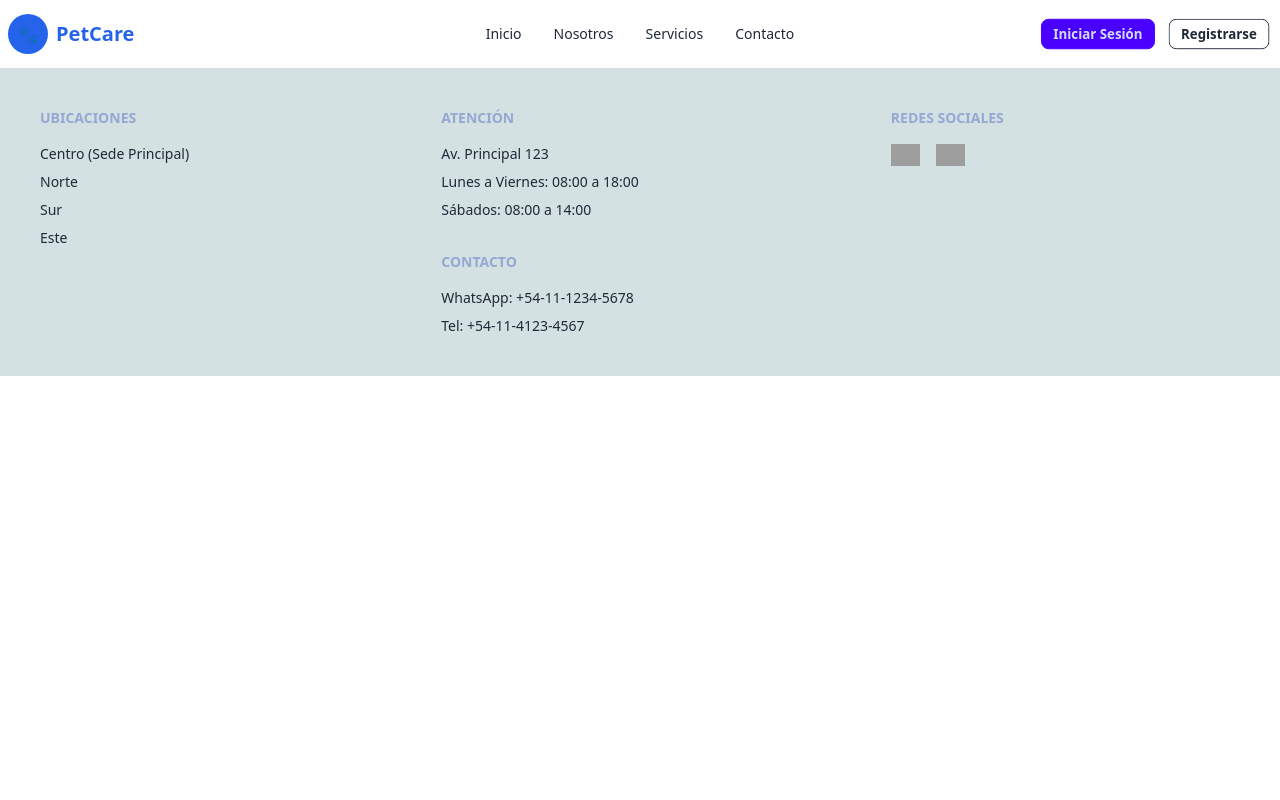
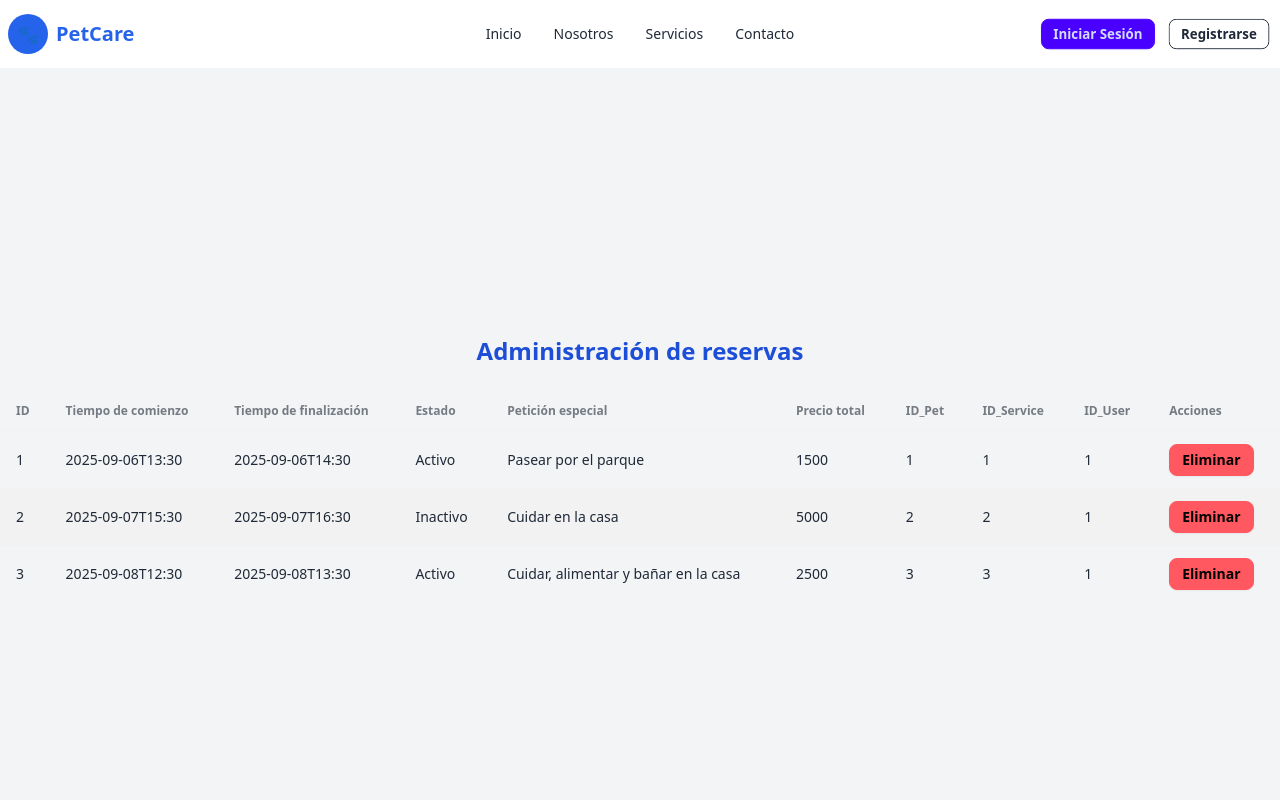
Before and after one commit to R-Mutt22/equipo5-petcare-frontend, a React (Vite) app: page /admin/bookings in a window 1280 px wide. Shown: the top 800 px of the page. Built offline with nearby package versions, Linux system fonts and the light colour scheme; grey boxes are pictures that could not be loaded.

Commit message:
feature-029: Pantalla listar reservas (todas)

```diff
--- a/src/App.jsx
+++ b/src/App.jsx
@@ -20,6 +20,7 @@ import { PetEditPage } from "./Views/PetEditPage";
 import { AdminPanel } from "./Views/AdminPanel";
 import { UserManagement } from "./Views/UserManagement";
 import { ServiceManagement } from "./Views/ServiceManagement";
+import { BookingManagement } from "./Views/BookingManagement";
 
 export const App = () => {
   return (
@@ -53,6 +54,7 @@ export const App = () => {
           <Route path="/admin" element={<AdminPanel />} />
           <Route path="/admin/users" element={<UserManagement />} />
           <Route path="/admin/services" element={<ServiceManagement />} />
+          <Route path="/admin/bookings" element={<BookingManagement />} />
 
           {/* Rutas privadas */}
           {/* Rutas protegidas para dueños */}
--- a/src/Context/BookingContext.jsx
+++ b/src/Context/BookingContext.jsx
@@ -5,8 +5,9 @@ import {
   getBookingsBySitterRequest,
   updateBookingRequest,
   cancelBookingRequest,
-  checkAvailabilityRequest
+  checkAvailabilityRequest,
 } from "../api/bookings.auth";
+import { getBookings } from "../api/bookings.api";
 
 const BookingContext = createContext();
 
@@ -20,6 +21,15 @@ export const useBookings = () => {
 
 export const BookingProvider = ({ children }) => {
   const [bookings, setBookings] = useState([]);
+
+  const getAllBookings = async () => {
+    try {
+      const data = getBookings();
+      setBookings(data);
+    } catch (error) {
+      console.log("Error al obtener bookings: ", error);
+    }
+  };
 
   const getBookingsByOwner = async (ownerId) => {
     try {
@@ -54,7 +64,7 @@ export const BookingProvider = ({ children }) => {
     try {
       const res = await cancelBookingRequest(id);
       if (res.status === 200) {
-        setBookings(bookings.filter(booking => booking._id !== id));
+        setBookings(bookings.filter((booking) => booking._id !== id));
       }
     } catch (error) {
       console.error("Error canceling booking:", error);
@@ -72,14 +82,17 @@ export const BookingProvider = ({ children }) => {
   };
 
   return (
-    <BookingContext.Provider value={{
-      bookings,
-      getBookingsByOwner,
-      getBookingsBySitter,
-      createBooking,
-      cancelBooking,
-      checkAvailability
-    }}>
+    <BookingContext.Provider
+      value={{
+        bookings,
+        getBookingsByOwner,
+        getBookingsBySitter,
+        getAllBookings,
+        createBooking,
+        cancelBooking,
+        checkAvailability,
+      }}
+    >
       {children}
     </BookingContext.Provider>
   );
--- /dev/null
+++ b/src/Views/BookingManagement.jsx
@@ -0,0 +1,113 @@
+import React, { useEffect, useState } from "react";
+import { LoadingSpinner } from "../Componentes/UI/LoadingSpinner";
+import { EmptyState } from "../Componentes/UI/EmptyState";
+
+const mockBookings = [
+  {
+    id_booking: 1,
+    id_pet: 1,
+    id_service: 1,
+    id_user: 1,
+    start_time: "2025-09-06T13:30",
+    end_time: "2025-09-06T14:30",
+    status: "Activo",
+    special_request: "Pasear por el parque",
+    total_price: 1500,
+  },
+  {
+    id_booking: 2,
+    id_pet: 2,
+    id_service: 2,
+    id_user: 1,
+    start_time: "2025-09-07T15:30",
+    end_time: "2025-09-07T16:30",
+    status: "Inactivo",
+    special_request: "Cuidar en la casa",
+    total_price: 5000,
+  },
+  {
+    id_booking: 3,
+    id_pet: 3,
+    id_service: 3,
+    id_user: 1,
+    start_time: "2025-09-08T12:30",
+    end_time: "2025-09-08T13:30",
+    status: "Activo",
+    special_request: "Cuidar, alimentar y bañar en la casa",
+    total_price: 2500,
+  },
+];
+
+export const BookingManagement = () => {
+  const [bookings, setBookings] = useState([]);
+  const [loading, setLoading] = useState(true);
+
+  useEffect(() => {
+    setTimeout(() => {
+      setBookings(mockBookings);
+      setLoading(false);
+    }, 1200);
+  }, []);
+
+  return (
+    <div className="flex flex-col items-center justify-center min-h-screen bg-gray-100">
+      <h1 className="text-2xl font-semibold text-blue-700 mb-6">
+        Administración de reservas
+      </h1>
+
+      {loading ? (
+        <div className="flex justify-center items-center">
+          <div className="text-gray-600">
+            <LoadingSpinner size="lg" />
+            <span>Cargando datos de reservas...</span>
+          </div>
+        </div>
+      ) : bookings.length === 0 ? (
+        <>
+          <EmptyState
+            title="No hay reservas"
+            description="Aún no hay reservas registrados"
+            icon="⚠️"
+          />
+        </>
+      ) : (
+        <>
+          <table className="table table-zebra w-full">
+            <thead>
+              <tr>
+                <th>ID</th>
+                <th>Tiempo de comienzo</th>
+                <th>Tiempo de finalización</th>
+                <th>Estado</th>
+                <th>Petición especial</th>
+                <th>Precio total</th>
+                <th>ID_Pet</th>
+                <th>ID_Service</th>
+                <th>ID_User</th>
+                <th>Acciones</th>
+              </tr>
+            </thead>
+            <tbody>
+              {bookings.map((booking) => (
+                <tr key={booking.id_booking}>
+                  <td>{booking.id_booking}</td>
+                  <td>{booking.start_time}</td>
+                  <td>{booking.end_time}</td>
+                  <td>{booking.status}</td>
+                  <td>{booking.special_request}</td>
+                  <td>{booking.total_price}</td>
+                  <td>{booking.id_pet}</td>
+                  <td>{booking.id_service}</td>
+                  <td>{booking.id_user}</td>
+                  <td>
+                    <button className="btn btn-sm btn-error">Eliminar</button>
+                  </td>
+                </tr>
+              ))}
+            </tbody>
+          </table>
+        </>
+      )}
+    </div>
+  );
+};
--- a/src/Views/ServiceManagement.jsx
+++ b/src/Views/ServiceManagement.jsx
@@ -3,29 +3,29 @@ import { LoadingSpinner } from "../Componentes/UI/LoadingSpinner";
 import { useServices } from "../Context/ServiceContext";
 import { EmptyState } from "../Componentes/UI/EmptyState";
 
-const mockServices = [
-  {
-    id_service: 1,
-    type: "Paseo",
-    description: "Paseo de mascotas por el parque",
-    rate: 1500,
-    id_user: 101,
-  },
-  {
-    id_service: 2,
-    type: "Hospedaje",
-    description: "Hospedaje de mascotas por noche",
-    rate: 5000,
-    id_user: 101,
-  },
-  {
-    id_service: 3,
-    type: "Cuidado Diario",
-    description: "Cuidado de mascotas durante el día",
-    rate: 2500,
-    id_user: 101,
-  },
-];
+// const mockServices = [
+//   {
+//     id_service: 1,
+//     type: "Paseo",
+//     description: "Paseo de mascotas por el parque",
+//     rate: 1500,
+//     id_user: 101,
+//   },
+//   {
+//     id_service: 2,
+//     type: "Hospedaje",
+//     description: "Hospedaje de mascotas por noche",
+//     rate: 5000,
+//     id_user: 101,
+//   },
+//   {
+//     id_service: 3,
+//     type: "Cuidado Diario",
+//     description: "Cuidado de mascotas durante el día",
+//     rate: 2500,
+//     id_user: 101,
+//   },
+// ];
 
 export const ServiceManagement = () => {
   const { services, fetchServices } = useServices();
@@ -35,7 +35,7 @@ export const ServiceManagement = () => {
     try {
       fetchServices();
     } catch (error) {
-      console.log("Error al cargar los servicios");
+      console.log("Error al cargar los servicios: ", error);
     } finally {
       setLoading(false);
     }
--- a/src/Views/UserManagement.jsx
+++ b/src/Views/UserManagement.jsx
@@ -47,7 +47,7 @@ export const UserManagement = () => {
         setAllUsers(res.data);
         setLoading(false);
       } catch (error) {
-        console.error("Error al obtener los usuarios:", error);
+        console.error("Error al obtener los usuarios: ", error);
         setLoading(false);
       }
     };
--- /dev/null
+++ b/src/api/bookings.api.js
@@ -0,0 +1,6 @@
+import axios from "./axios";
+
+//Obtener todas las reservas
+export const getBookings = async () => {
+  return await axios.get("/bookings");
+};
```
